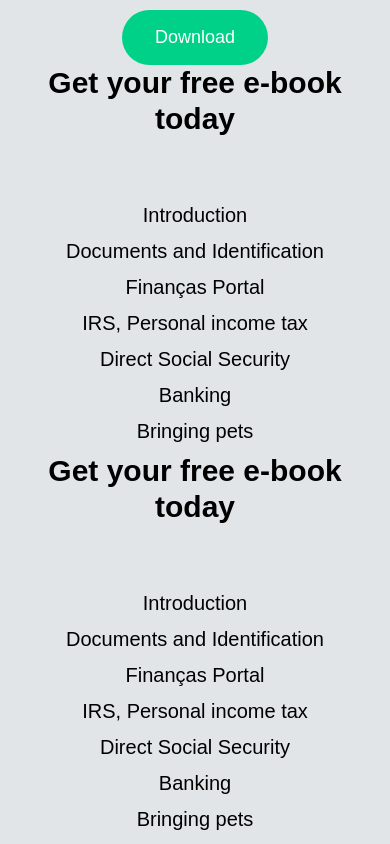
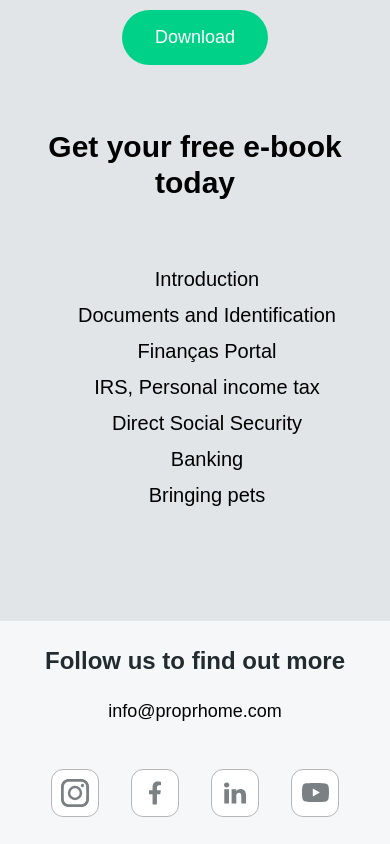
Before and after one commit to ProprHome/Landing-, a Next.js app in the folder proprhome-landing-page/: page / in a window 390 px wide. Shown: the part 1560-2404 px from the top of the page. Built offline with nearby package versions, Linux system fonts and the light colour scheme.

Commit message:
responsive mobile in portugues and english working

```diff
--- a/proprhome-landing-page/src/components/details/Details.tsx
+++ b/proprhome-landing-page/src/components/details/Details.tsx
@@ -2,60 +2,82 @@ import React from 'react';
 
 const Details = ({ language }) => {
   return (
-    <section className="mx-2 mb-28 md:my-16">
+    <section className="mx-2 my-16 md: mb-28 md:max-w-[996px] md:mx-auto">
       {language ? (
         <>
           <h3 className="font-bold text-3xl text-center mb-16">
             Get your free e-book today
           </h3>
-          <ul className="text-center">
-            <li className="font-normal text-xl my-2">Introduction</li>
-            <li className="font-normal text-xl my-2">
-              Documents and Identification
+          <ul className="text-center md:flex md:flex-wrap md:justify-center md:items-center md:gap-5 md:gap-y-2">
+            <li className="font-normal text-xl my-2 md:my-0 relative">
+              <span className="hidden md:inline-block absolute left-0 top-1/2 transform -translate-y-1/2 w-4 h-4 rounded-full bg-[#00D188]"></span>
+              <span className="ml-6">Introduction</span>
             </li>
-            <li className="font-normal text-xl my-2">Finanças Portal</li>
-            <li className="font-normal text-xl my-2">
-              IRS, Personal income tax
+            <li className="font-normal text-xl my-2 md:my-0 relative">
+              <span className="hidden md:inline-block absolute left-0 top-1/2 transform -translate-y-1/2 w-4 h-4 rounded-full bg-[#00D188]"></span>
+              <span className="ml-6">Documents and Identification</span>
             </li>
-            <li className="font-normal text-xl my-2">Direct Social Security</li>
-            <li className="font-normal text-xl my-2">Banking</li>
-            <li className="font-normal text-xl my-2">Bringing pets</li>
+            <li className="font-normal text-xl my-2 md:my-0 relative">
+              <span className="hidden md:inline-block absolute left-0 top-1/2 transform -translate-y-1/2 w-4 h-4 rounded-full bg-[#00D188]"></span>
+              <span className="ml-6">Finanças Portal</span>
+            </li>
+            <li className="font-normal text-xl my-2 md:my-0 relative">
+              <span className="hidden md:inline-block absolute left-0 top-1/2 transform -translate-y-1/2 w-4 h-4 rounded-full bg-[#00D188]"></span>
+              <span className="ml-6">IRS, Personal income tax</span>
+            </li>
+            <li className="font-normal text-xl my-2 md:my-0 relative">
+              <span className="hidden md:inline-block absolute left-0 top-1/2 transform -translate-y-1/2 w-4 h-4 rounded-full bg-[#00D188]"></span>
+              <span className="ml-6">Direct Social Security</span>
+            </li>
+            <li className="font-normal text-xl my-2 md:my-0 relative">
+              <span className="hidden md:inline-block absolute left-0 top-1/2 transform -translate-y-1/2 w-4 h-4 rounded-full bg-[#00D188]"></span>
+              <span className="ml-6">Banking</span>
+            </li>
+            <li className="font-normal text-xl my-2 md:my-0 relative">
+              <span className="hidden md:inline-block absolute left-0 top-1/2 transform -translate-y-1/2 w-4 h-4 rounded-full bg-[#00D188]"></span>
+              <span className="ml-6">Bringing pets</span>
+            </li>
           </ul>
         </>
       ) : (
         <>
           <h3 className="font-bold text-3xl text-center mb-16">
-            Get your free e-book today
+            Obtenha seu e-book grátis hoje
           </h3>
-          <ul className="text-center">
-            <li className="font-normal text-xl my-2">Introduction</li>
-            <li className="font-normal text-xl my-2">
-              Documents and Identification
+          <ul className="text-center md:flex md:flex-wrap md:justify-center md:items-center md:gap-5 md:gap-y-2">
+            <li className="font-normal text-xl my-2 md:my-0 relative">
+              <span className="hidden md:inline-block absolute left-0 top-1/2 transform -translate-y-1/2 w-4 h-4 rounded-full bg-[#00D188]"></span>
+              <span className="ml-6">Introdução</span>
             </li>
-            <li className="font-normal text-xl my-2">Finanças Portal</li>
-            <li className="font-normal text-xl my-2">
-              IRS, Personal income tax
+            <li className="font-normal text-xl my-2 md:my-0 relative">
+              <span className="hidden md:inline-block absolute left-0 top-1/2 transform -translate-y-1/2 w-4 h-4 rounded-full bg-[#00D188]"></span>
+              <span className="ml-6">Documentos e Identificação</span>
             </li>
-            <li className="font-normal text-xl my-2">Direct Social Security</li>
-            <li className="font-normal text-xl my-2">Banking</li>
-            <li className="font-normal text-xl my-2">Bringing pets</li>
+            <li className="font-normal text-xl my-2 md:my-0 relative">
+              <span className="hidden md:inline-block absolute left-0 top-1/2 transform -translate-y-1/2 w-4 h-4 rounded-full bg-[#00D188]"></span>
+              <span className="ml-6">Portal de Finanças</span>
+            </li>
+            <li className="font-normal text-xl my-2 md:my-0 relative">
+              <span className="hidden md:inline-block absolute left-0 top-1/2 transform -translate-y-1/2 w-4 h-4 rounded-full bg-[#00D188]"></span>
+              <span className="ml-6">
+                IRS, Imposto sobre o Rendimento das Pessoas Singulares
+              </span>
+            </li>
+            <li className="font-normal text-xl my-2 md:my-0 relative">
+              <span className="hidden md:inline-block absolute left-0 top-1/2 transform -translate-y-1/2 w-4 h-4 rounded-full bg-[#00D188]"></span>
+              <span className="ml-6">Segurança Social Direta</span>
+            </li>
+            <li className="font-normal text-xl my-2 md:my-0 relative">
+              <span className="hidden md:inline-block absolute left-0 top-1/2 transform -translate-y-1/2 w-4 h-4 rounded-full bg-[#00D188]"></span>
+              <span className="ml-6">Banca</span>
+            </li>
+            <li className="font-normal text-xl my-2 md:my-0 relative">
+              <span className="hidden md:inline-block absolute left-0 top-1/2 transform -translate-y-1/2 w-4 h-4 rounded-full bg-[#00D188]"></span>
+              <span className="ml-6">Tragendo animais de estimação</span>
+            </li>
           </ul>
         </>
       )}
-      <h3 className="font-bold text-3xl text-center mb-16">
-        Get your free e-book today
-      </h3>
-      <ul className="text-center">
-        <li className="font-normal text-xl my-2">Introduction</li>
-        <li className="font-normal text-xl my-2">
-          Documents and Identification
-        </li>
-        <li className="font-normal text-xl my-2">Finanças Portal</li>
-        <li className="font-normal text-xl my-2">IRS, Personal income tax</li>
-        <li className="font-normal text-xl my-2">Direct Social Security</li>
-        <li className="font-normal text-xl my-2">Banking</li>
-        <li className="font-normal text-xl my-2">Bringing pets</li>
-      </ul>
     </section>
   );
 };
```
